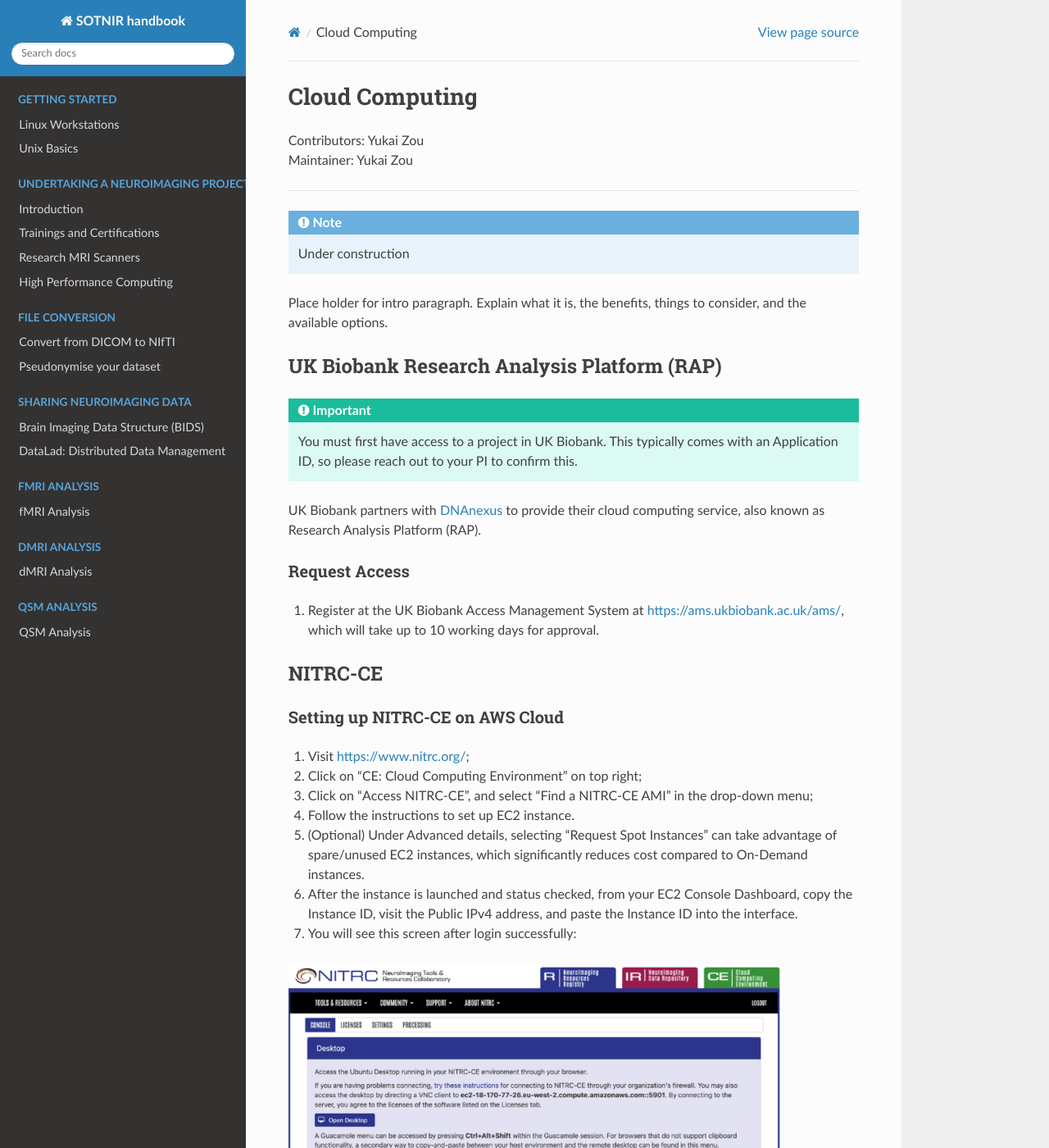
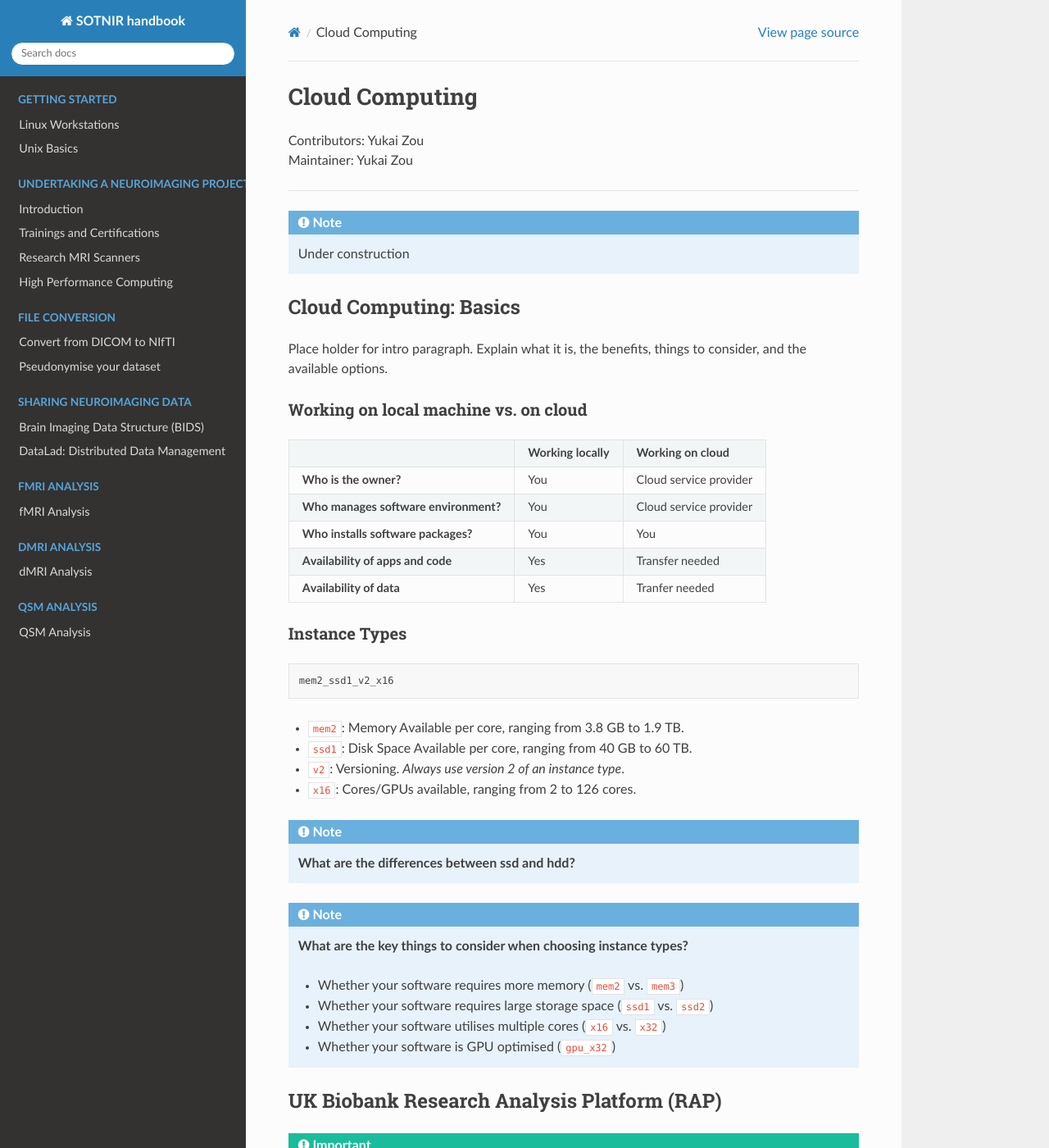
Before and after one commit to nhuneke/sotnir-handbook, a Sphinx documentation site: the page built from docs/projects-soton/cloud-computing.rst, in a window 1280 px wide and 1400 px high. Shown: the whole window at 82% size. Built offline with Sphinx 7.4.7 and the Read the Docs theme 2.0.0, drawn with Linux system fonts in a browser that asks for light colours; pages that are not in the unit, such as notebooks, are missing from menus; some of the changed text lies outside the part shown.

Commit message:
Added cloud computing basics

```diff
--- a/docs/projects-soton/cloud-computing.rst
+++ b/docs/projects-soton/cloud-computing.rst
@@ -11,7 +11,52 @@ Cloud Computing
 .. note::
 	Under construction
 
+Cloud Computing: Basics
+-----------------------
+
 Place holder for intro paragraph. Explain what it is, the benefits, things to consider, and the available options.
+
+Working on local machine vs. on cloud
+*************************************
+
++---------------------------------------+---------------------+------------------------+
+|                                       | **Working locally** | **Working on cloud**   |
++---------------------------------------+---------------------+------------------------+
+| **Who is the owner?**                 | You                 | Cloud service provider |
++---------------------------------------+---------------------+------------------------+
+| **Who manages software environment?** | You                 | Cloud service provider |
++---------------------------------------+---------------------+------------------------+
+| **Who installs software packages?**   | You                 | You                    |
++---------------------------------------+---------------------+------------------------+
+| **Availability of apps and code**     | Yes                 | Transfer needed        |
++---------------------------------------+---------------------+------------------------+
+| **Availability of data**              | Yes                 | Tranfer needed         |
++---------------------------------------+---------------------+------------------------+
+
+Instance Types
+**************
+
+::
+
+   mem2_ssd1_v2_x16
+
+* ``mem2``: Memory Available per core, ranging from 3.8 GB to 1.9 TB.
+* ``ssd1``: Disk Space Available per core, ranging from 40 GB to 60 TB.
+* ``v2``: Versioning. *Always use version 2 of an instance type*.
+* ``x16``: Cores/GPUs available, ranging from 2 to 126 cores.
+
+.. note::
+
+    **What are the differences between ssd and hdd?**
+
+.. note::
+
+    **What are the key things to consider when choosing instance types?**
+
+    - Whether your software requires more memory (``mem2`` vs. ``mem3``)
+    - Whether your software requires large storage space (``ssd1`` vs. ``ssd2``)
+    - Whether your software utilises multiple cores (``x16`` vs. ``x32``)
+    - Whether your software is GPU optimised (``gpu_x32``)
 
 UK Biobank Research Analysis Platform (RAP)
 -------------------------------------------
@@ -25,6 +70,11 @@ Request Access
 **************
 
 1. Register at the UK Biobank Access Management System at https://ams.ukbiobank.ac.uk/ams/, which will take up to 10 working days for approval.
+
+Costs and Billing
+*****************
+
+Detailed information about rates of different instance types is available `here <https://20779781.fs1.hubspotusercontent-na1.net/hubfs/20779781/Product%20Team%20Folder/Rate%20Cards/BiobankResearchAnalysisPlatform_Rate%20Card_Current.pdf>`_.
 
 NITRC-CE
 --------
```
